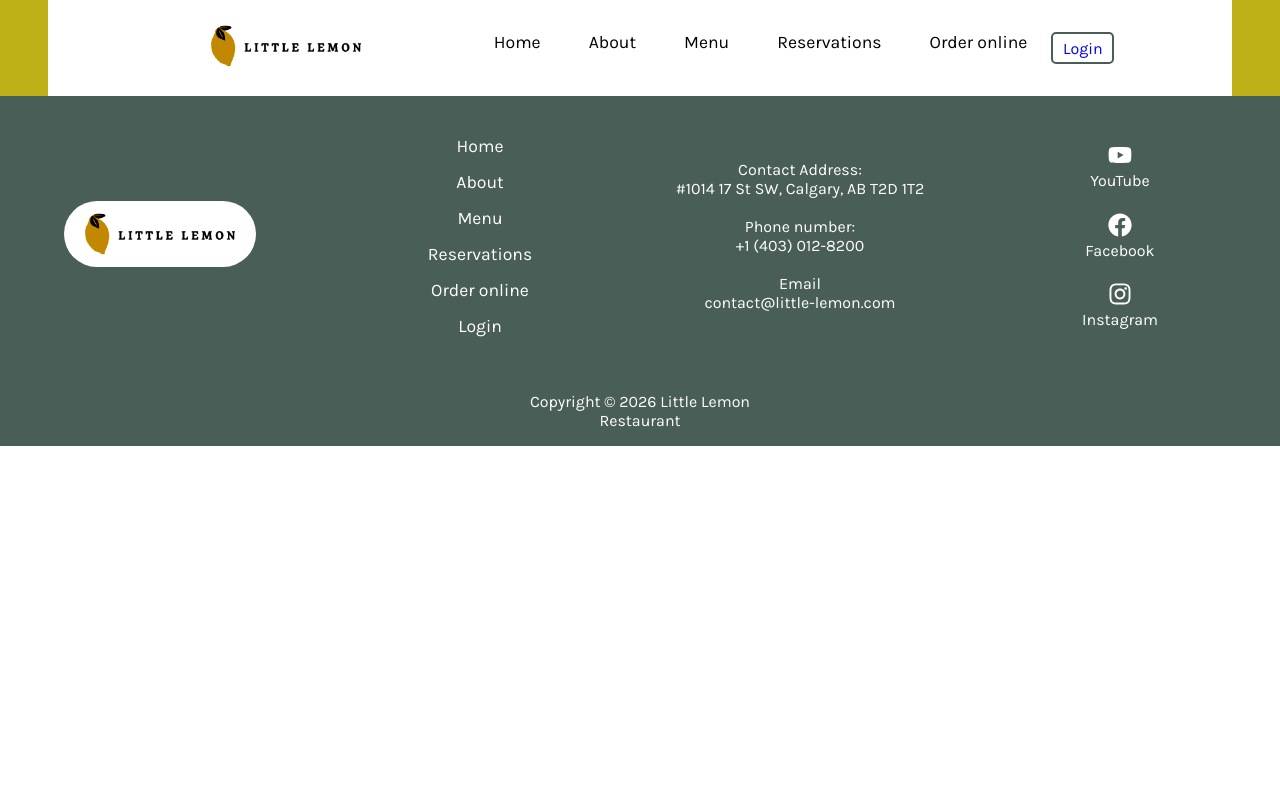
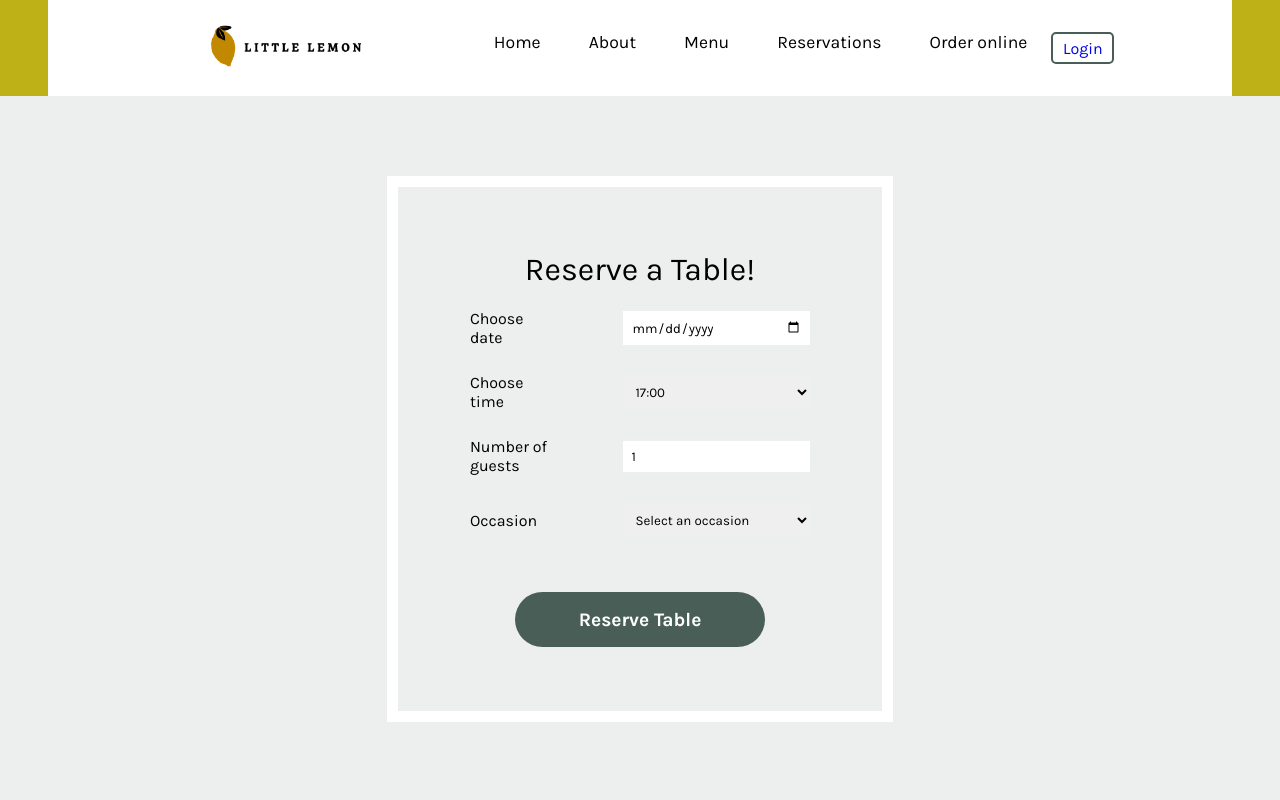
Before and after one commit to HkCode25/little-lemon-app, a React (Create React App) app: page /bookingpage in a window 1280 px wide. Shown: the top 800 px of the page. Built offline with nearby package versions, Linux system fonts and the light colour scheme.

Commit message:
booking form

```diff
--- a/src/App.js
+++ b/src/App.js
@@ -12,9 +12,11 @@ import Reservations from './Components/Reservations';
 import Home from './Components/Home';
 import {Route, Routes} from 'react-router-dom';
 import Login from './Components/Login';
-import { Signup } from './Components/Signup';
+import BookingPage from './Components/BookingPage';
+/* import BookingForm from './Components/BookingForm'; */
+/* import { Signup } from './Components/Signup';
 import { Login2 } from './Components/Login2';
-import React, { useState } from 'react';
+import React, { useState } from 'react'; */
 
 
 function App() {
@@ -35,7 +37,7 @@ function App() {
         <Route path="/" element={<Home />} />
         <Route path="/about" element={<About />} />
         <Route path="/menu" element={<Menu />} />
-        <Route path="/reservations" element={<Reservations />} />
+        <Route path="/bookingpage" element={<BookingPage />} />
         <Route path="/orderonline" element={<OrderOnline />} />
         <Route path="/login" element={<Login />} />
         {/* <Route path="/signup" element={<Signup />} /> */}
--- /dev/null
+++ b/src/Components/BookingForm.css
@@ -0,0 +1,79 @@
+.bookingpage{
+  display: flex;
+  flex-direction: column;
+/*   margin: 4rem;
+ */  /* margin-top: 7vh; */
+  background-color: var(--secondaryColor3);
+  padding: 3rem;
+  width: 100vw;
+  align-items: center;
+  justify-content: center;
+}
+
+
+.bookingpage h1{
+  font-size: 2rem;
+  font-family: karla, sans-serif;
+  font-weight: normal;
+ }
+
+
+ .bookingForm{
+  margin: 2rem;
+  padding: 4rem;
+  border: white solid 0.7rem;
+ }
+
+ fieldset{
+  border: 0;
+ }
+
+.date, .time, .guests, .occasion{
+  display: flex;
+  flex-direction: row;
+  gap: 4rem;
+  margin-top: 1rem;
+  height: 3rem;
+  border: 0;
+  padding: 0.5rem;
+  align-items: center;
+  justify-content: center;
+}
+
+
+ .bookingForm label{
+  text-align: left;
+  width: 7vw;
+}
+
+
+
+input, select, option{
+  border: 0;
+  text-align: left;
+  padding: 0.5rem;
+  width: 14em;
+}
+
+
+
+.bookingForm button{
+  background-color: var(--primaryColor2);
+  border: none;
+  color: rgb(255, 255, 255);
+  padding: 1rem 2rem;
+  text-align: center;
+  text-decoration: none;
+  width: 13em;
+  font-size: clamp(1rem, 2vw, 1.2rem);
+  font-weight: bold;
+  cursor: pointer;
+  border-radius: 1.5em;
+  margin-top: 3rem;
+}
+
+
+ .bookingForm button:hover {
+  background-color: var(--secondaryColor1);
+  color: white;
+}
--- a/src/Components/BookingForm.js
+++ b/src/Components/BookingForm.js
@@ -1,32 +1,143 @@
-/* import "./bookingform.css"; */
+import "./BookingForm.css";
 import React, { useState } from 'react';
 
 
 function BookingForm() {
+   const [date, setDate] = useState("");
+   const today = new Date().toISOString().split('T')[0];
+   const [availableTimes] = useState([
+    "17:00",
+    "18:00",
+    "19:00",
+    "20:00",
+    "21:00",
+    "22:00",
+   ]);
+   const [selectedTime, setSelectedTime] = useState("17:00"); // default selected time
+   const [guests, setGuests] = useState("1");
+   const [occasion, setOccasion] = useState("");
+   const [errors, setErrors] = useState({});
+
+
+const validate = () => {
+  const newErrors = {};
+  if (!date) newErrors.date = "Please select a date.";
+  if (!selectedTime) newErrors.time = "Please select a time.";
+  if (!guests || guests < 1 || guests > 10)
+    newErrors.guests = "Guests must be between 1 and 10.";
+  if (!occasion) newErrors.occasion = "Please select an occasion.";
+  setErrors(newErrors);
+  return Object.keys(newErrors).length === 0;
+};
+
+
+/*    const handleChange = (e) => {
+    setDate(e.target.value);
+    setAvailableTimes(e.target.value);
+    setGuests(e.target.value);
+    setOccasion(e.target.value);
+  }; */
+
+const handleChange = (e) => {
+  const { name, value } = e.target;
+  if (name === "date") setDate(value);
+  else if (name === "availableTimes") setSelectedTime(value);
+  else if (name === "guests") setGuests(value);
+  else if (name === "occasion") setOccasion(value);
+};
+
+
+  const handleSubmit = async (e) => {
+    e.preventDefault(); // Prevents the default form submission behavior
+   if (!validate()) return; // Stop submission if invalid
+
+   const formData = {
+    date,
+    time: selectedTime,
+    guests,
+    occasion,
+   };
+
+
+   try {
+      const response = await fetch("https://jsonplaceholder.typicode.com/posts", {
+        method: "POST",
+        headers: {
+          "Content-Type": "application/json",
+        },
+        body: JSON.stringify(formData),
+      });
+
+      if (response.ok) {
+        alert("Booking successful! Table reserved on:\n" + date + "at" + selectedTime + "\nNumber of guests: " + guests);
+        // Optionally reset form fields here
+        setDate("");
+        setSelectedTime("17:00");
+        setGuests("1");
+        setOccasion("");
+      } else {
+        alert("Failed to book table. Please try again.");
+      }
+    } catch (error) {
+      alert("An error occurred: " + error.message);
+    }
+   /*  console.log(formData); */
+/*     const formData = new FormData(e.target);
+ */
+    // You can access the 'name' state here to send to an API or for validation
+/*     alert(`Table reserved on ${date}, at ${availableTimes}, for ${guests}`); */
+/*     alert("Table reserved on:\n" + date + "at" + selectedTime + "\nNumber of guests: " + guests); */
+  };
+
 
   return (
 
-<form>
+<form onSubmit={handleSubmit} className="bookingForm">
+   <>
+   <h1>Reserve a Table!</h1>
+   </>
 
-<label htmlFor="res-date">Choose date</label>
-   <input type="date" id="res-date"/>
+   <fieldset>
+
+   <div className="date">
+   <label htmlFor="res-date">Choose date</label>
+   <input type="date" name ="date" id="res-date" min={today} value={date} onChange={handleChange} required/>
+   {errors.date && <p className="error">{errors.date}</p>}
+   </div>
+
+   <div className="time">
    <label htmlFor="res-time">Choose time</label>
-   <select id="res-time ">
-      <option>17:00</option>
-      <option>18:00</option>
-      <option>19:00</option>
-      <option>20:00</option>
-      <option>21:00</option>
-      <option>22:00</option>
+   <select id="res-time" name="availableTimes" value={selectedTime} onChange={handleChange} required>
+   {availableTimes.map((time) => (
+      <option key={time} value={time}>{time}</option>
+   ))}
    </select>
+   {errors.time && <p className="error">{errors.time}</p>}
+   </div>
+
+   <div className="guests">
    <label htmlFor="guests">Number of guests</label>
-   <input type="number" placeholder="1" min="1" max="10" id="guests"/>
+   <input type="number" name ="guests" placeholder="1" min="1" max="10" id="guests" value={guests} onChange={handleChange} required/>
+   {errors.guests && <p className="error">{errors.guests}</p>}
+   </div>
+
+   <div className="occasion">
    <label htmlFor="occasion">Occasion</label>
-   <select id="occasion">
+   <select id="occasion" name ="occasion" value={occasion} onChange={handleChange}>
+      <option value="" disabled>
+            Select an occasion
+      </option>
       <option>Birthday</option>
       <option>Anniversary</option>
+      <option>Celebration</option>
+      <option>No occasion</option>
    </select>
-   <input type="submit" value="Make Your reservation"></input>
+   {errors.occasion && <p className="error">{errors.occasion}</p>}
+   </div>
+
+   <button type="submit" onSubmit={handleSubmit}>Reserve Table</button>
+
+   </fieldset>
 
 </form>
 
--- a/src/Components/BookingPage.js
+++ b/src/Components/BookingPage.js
@@ -1,11 +1,11 @@
 import React from "react";
-import "./bookingpage.css";
+import "./BookingForm.css";
+import BookingForm from "./BookingForm";
 
 
 function BookingPage() {
   return (
     <div className="bookingpage">
-        <h1>Reserve a Table on this page.</h1>
         <BookingForm />
     </div>
   );
--- a/src/Components/Login.css
+++ b/src/Components/Login.css
@@ -1,10 +1,20 @@
-.loginForm{
+.registration{
   display: flex;
   flex-direction: column;
-  margin: 5rem;
-  /* margin-top: 7vh; */
-  background-color: var(--secondaryColor2);
+/*   margin: 4rem;
+ */  /* margin-top: 7vh; */
+  background-color: var(--secondaryColor3);
   padding: 3rem;
+  width: 100vw;
+  align-items: center;
+  justify-content: center;
+}
+
+
+.loginForm{
+  padding: 4rem;
+  margin: 2rem;
+  border: white solid 0.7rem;
 }
 
 
@@ -18,8 +28,8 @@
  .signup{
   font-size: 2rem;
   font-family: karla, sans-serif;
-  padding: 0.6rem;
- }
+/*   padding: 0.6rem;
+ */ }
 
 
 .firstName{
@@ -40,6 +50,7 @@
   align-items: center;
   justify-content:center;
 }
+
 
 
 .email{
--- a/src/Components/Login.js
+++ b/src/Components/Login.js
@@ -17,7 +17,7 @@ const toggleForm = (formName) => {
 
 return(
 
-  <div className='loginForm'>
+  <div className='registration'>
     {currentForm === "login" ? <Login2 onFormSwitch={toggleForm}/> : <Signup onFormSwitch={toggleForm}/>}
   </div>
 
--- a/src/Components/Login2.js
+++ b/src/Components/Login2.js
@@ -20,6 +20,7 @@ const [password, setPassword] = useState("");
 
 
   return (
+
     <div className='loginForm'>
 
     <div className="signup">Login</div>
--- a/src/Components/Navbar.js
+++ b/src/Components/Navbar.js
@@ -34,7 +34,7 @@ function Navbar() {
             <li><Link to="/" className="nav-element">Home</Link></li>
             <li><Link to="/about" className="nav-element">About</Link></li>
             <li><Link to="/menu" className="nav-element">Menu</Link></li>
-            <li><Link to="/reservations" className="nav-element">Reservations</Link></li>
+            <li><Link to="/bookingpage" className="nav-element">Reservations</Link></li>
             <li><Link to="/orderonline" className="nav-element">Order online</Link></li>
             <li><Link to="/login"><div className="signin_but">Login</div></Link></li>
           </ul>
```
